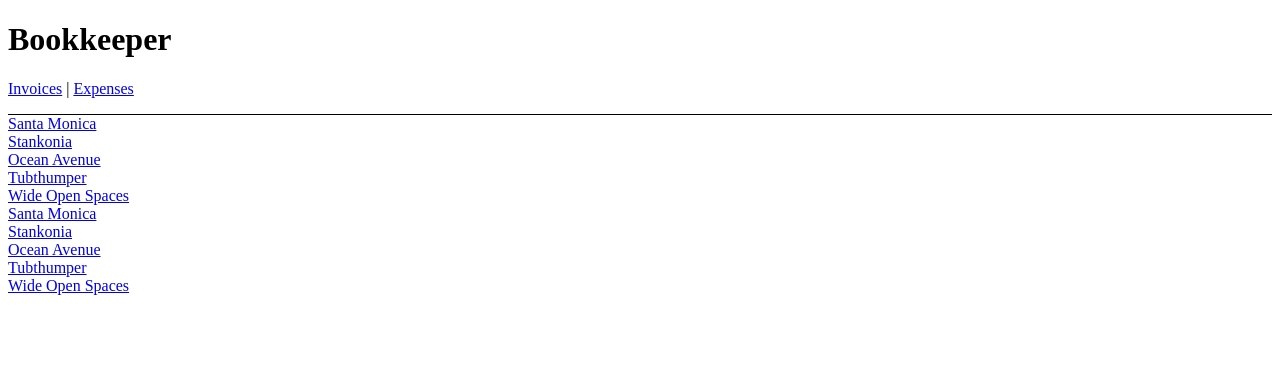
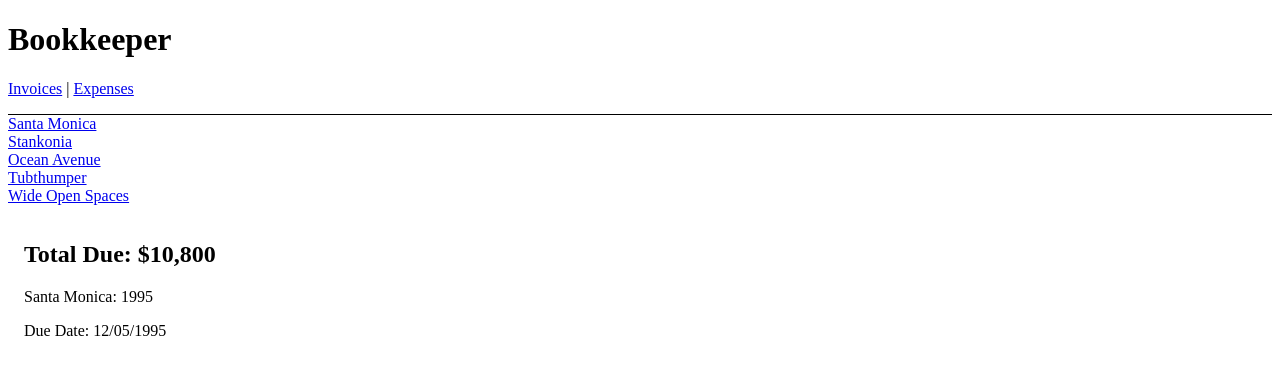
Before and after one commit to kyh174/react-router-prac, a React (Create React App) app in the folder router-tutorial/: page /invoices/1995 in a window 1280 px wide. Shown: the top 374 px of the page. Built offline with nearby package versions, Linux system fonts and the light colour scheme.

Commit message:
0717_경로

```diff
--- a/router-tutorial/src/index.js
+++ b/router-tutorial/src/index.js
@@ -8,24 +8,30 @@ import {
 import App from './App';
 import Invoices from './routes/invoices';
 import Expenses from './routes/expenses';
+import Invoice from './routes/invoice';
 
 const root = ReactDOM.createRoot(document.getElementById('root'));
 
 root.render(
   <BrowserRouter>
     <Routes>
-      <Route path="/" element={<App></App>}>
-        <Route path='/expenses' element={<Expenses></Expenses>}></Route>
-        <Route path='/invoices' element={<Invoices></Invoices>}>
-          <Route path=':invoiceId' element={<Invoices></Invoices>}></Route>
+      <Route path='/' element={<App />}>
+        <Route path='expenses' element={<Expenses />} />
+        <Route path='invoices' element={<Invoices />}>
+          <Route index element={
+            <main style={{ padding: '1rem' }}>
+              <p>Select an invoice</p>
+            </main>
+          }
+          />
+          <Route path=':invoiceId' element={<Invoice />} />
         </Route>
         <Route path='*' element={
-          <main style={{ padding: "1rem" }}>
+          <main style={{ padding: '1rem' }}>
             <p>There's nothing here!</p>
           </main>
-        }
-        >
-        </Route>
+          }
+        />
       </Route>
     </Routes>
   </BrowserRouter>
--- a/router-tutorial/src/routes/invoice.jsx
+++ b/router-tutorial/src/routes/invoice.jsx
@@ -1,7 +1,7 @@
 import { useParams } from "react-router-dom";
 import { getInvoice } from "../data";
 
-export default function invoice() {
+export default function Invoice() {
   let params = useParams();
   let invoice = getInvoice(parseInt(params.invoiceId, 10));
 
--- a/router-tutorial/src/routes/invoices.jsx
+++ b/router-tutorial/src/routes/invoices.jsx
@@ -1,5 +1,6 @@
 import { Link, Outlet } from 'react-router-dom';
 import { getInvoices } from '../data';
+import invoice from './invoice';
 
 export default function Invoices() {
   let invoices = getInvoices();
@@ -7,15 +8,12 @@ export default function Invoices() {
     <div className='invoices-div'>
       <nav className='invoices-nav'>
         {invoices.map((invoice) => (
-          <Link
-            to={`/invoices/${invoice.number}`}
-            key={invoice.number}
-          >
+          <Link to={`/invoices/${invoice.number}`} key={invoice.number}>
             {invoice.name}
           </Link>
         ))}
       </nav>
-      <Outlet></Outlet>
+      <Outlet />
     </div>
   );
 }
```
